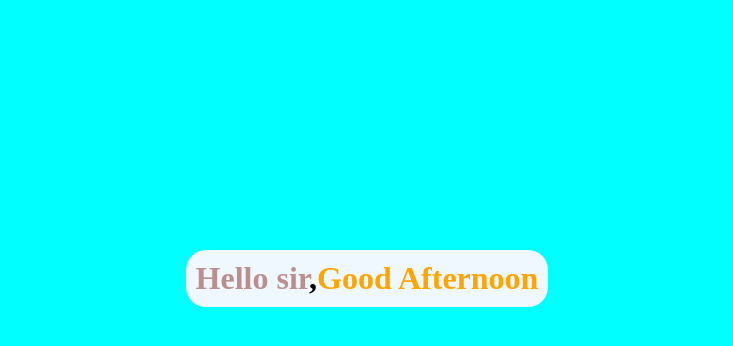
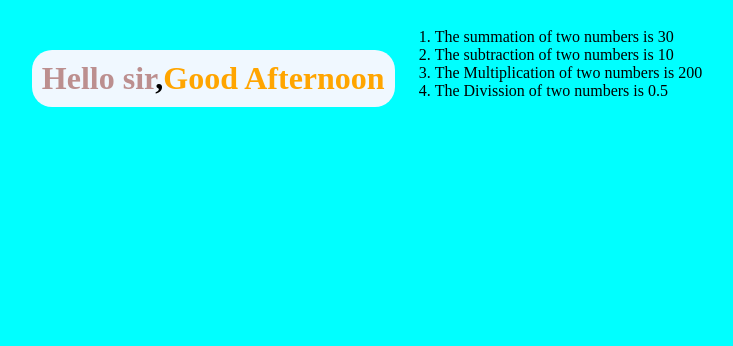
Before and after one commit to hossainalamin/ReactJs, a React (Create React App) app: page / in a window 1280 px wide. Shown: the top 346 px of the page, without its empty margins (273-1006 px from the left). Built offline with nearby package versions, Linux system fonts and the light colour scheme.

Commit message:
import export

```diff
--- a/src/App.jsx
+++ b/src/App.jsx
@@ -1,10 +1,17 @@
 import React from "react";
 import Heading from "./Heading";
 import Greeting from "./Greeting";
+import {Add,Sub,Mul,Div} from './Calculation';
 function App(){
     return (
         <>
         <h1><Heading/>,<Greeting/></h1>
+        <ol>
+            <li>{`The summation of two numbers is ${Add(10,20)}`}</li>
+            <li>{`The subtraction of two numbers is ${Sub(30,20)}`}</li>
+            <li>{`The Multiplication of two numbers is ${Mul(10,20)}`}</li>
+            <li>{`The Divission of two numbers is ${Div(10,20)}`}</li>
+        </ol>
         </>
     );
 }
--- /dev/null
+++ b/src/Calculation.jsx
@@ -0,0 +1,14 @@
+import React from 'react';
+function Add(a,b){
+    return a+b
+}
+function Sub(a,b){
+    return a-b
+}
+function Mul(a,b){
+    return a*b
+}
+function Div(a,b){
+    return a/b
+}
+export {Add,Sub,Mul,Div};
--- a/src/Greeting.jsx
+++ b/src/Greeting.jsx
@@ -3,15 +3,15 @@ let date = new Date()
 date = date.getHours()
 let greeting = "";
 var cssStyle = {}
-if(date >=1 && date <12){
+if(date >=1 && date <11){
     greeting = "Good Morning";
     cssStyle.color = "Green";
 }
-if(date >=12 && date <19){
+if(date >11 && date <19){
     greeting = "Good Afternoon";
     cssStyle.color = "Orange";
 }
-if(date >=19 && date <=24){
+if(date >=19 && date <24){
     greeting = "Good night";
     cssStyle.color = "Black";
 }
--- a/src/index.css
+++ b/src/index.css
@@ -17,6 +17,6 @@ div{
 h1{
   background-color: aliceblue;
   padding: 10px;
-  margin-top: 250px;
+  margin-top: 50px;
   border-radius: 20px;
 }
```
